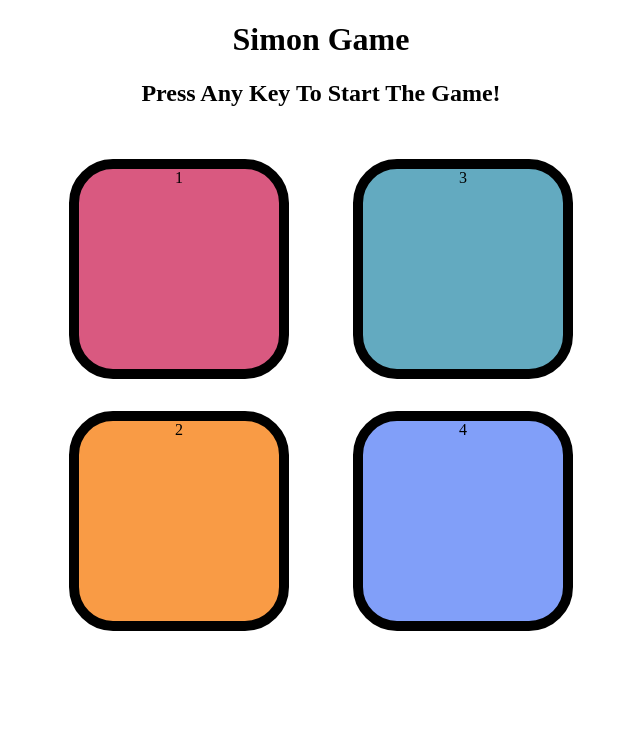
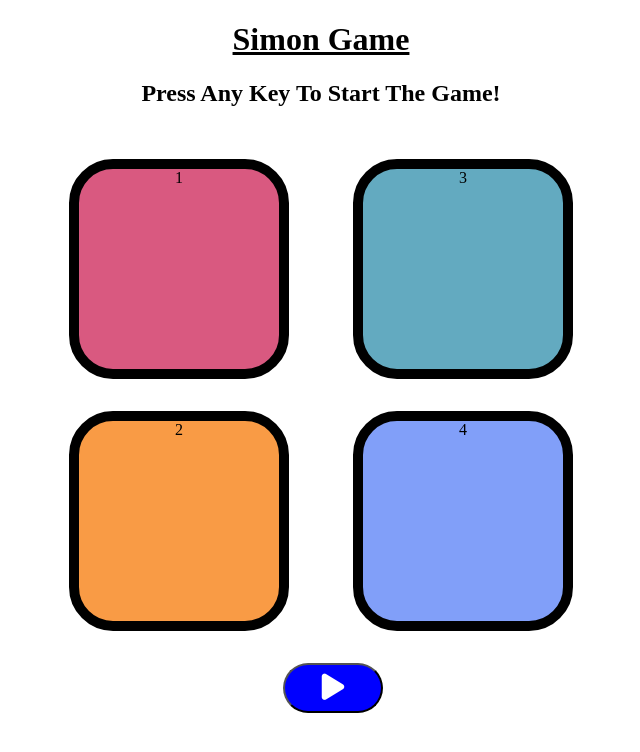
Before and after one commit to AliAsghar-786/Simon-Game, a plain HTML site: page index.html in a window 1280 px wide. Shown: the whole page, without its empty margins (319-959 px from the left). Drawn offline with Linux system fonts and the light colour scheme.

Commit message:
new features

```diff
--- a/app.js
+++ b/app.js
@@ -6,8 +6,9 @@ let started=false;
 let level=0;
 
 let h2=document.querySelector("h2");
+let startbtn=document.querySelector("#startbtn");
 
-document.addEventListener("keypress",function(){
+startbtn.addEventListener("click",function(){
     if(started==false){
         console.log("Game Started!");
         started=true;
@@ -51,7 +52,7 @@ function checkAns(idx){
        }
     }
     else{
-        h2.innerHTML=`Game Over! Your Score was <b>${level}</b> <br> Press Any Key To Restart. `;
+        h2.innerHTML=`Game Over! Your Score was <b>${level}</b> <br> Press Start Button To Restart. `;
         document.querySelector("body").style.backgroundColor="red";
         setTimeout(function(){
             document.querySelector("body").style.backgroundColor="white";
--- a/index.html
+++ b/index.html
@@ -5,9 +5,10 @@
     <meta name="viewport" content="width=device-width, initial-scale=1.0">
     <title>Simon Says Game</title>
     <link rel="stylesheet" href="style.css"/>
+    <link rel="stylesheet" href="https://cdnjs.cloudflare.com/ajax/libs/font-awesome/6.5.2/css/all.min.css" integrity="sha512-SnH5WK+bZxgPHs44uWIX+LLJAJ9/2PkPKZ5QiAj6Ta86w+fsb2TkcmfRyVX3pBnMFcV7oQPJkl9QevSCWr3W6A==" crossorigin="anonymous" referrerpolicy="no-referrer" />
 </head>
 <body>
-    <h1>Simon Game</h1>
+    <h1><u><b>Simon Game</b></u></h1>
     <h2>Press Any Key To Start The Game!</h2>
 
     <div class="btn-container">
@@ -21,7 +22,12 @@
     <div class="btn purple" type="button" id="purple">4</div>
 </div>
 
-    </div>
+
+        </div>
+
+        <div>
+            <button id="startbtn"><i class="fa-solid fa-play"></i></button>
+        </div>
     <script src="app.js"></script>
 </body>
 </html>
--- a/style.css
+++ b/style.css
@@ -34,3 +34,17 @@ body{
 .flash{
     background-color: white;
 }
+
+#startbtn{
+    display:flex;
+    justify-content: center;
+    background-color: blue;
+    height:50px;
+    width:100px;
+    margin-left: 47%;
+    font-size: 30px;
+    font-style: oblique;
+    color: white;
+    border-radius: 25px;
+    padding-top: 7px;
+}
```
